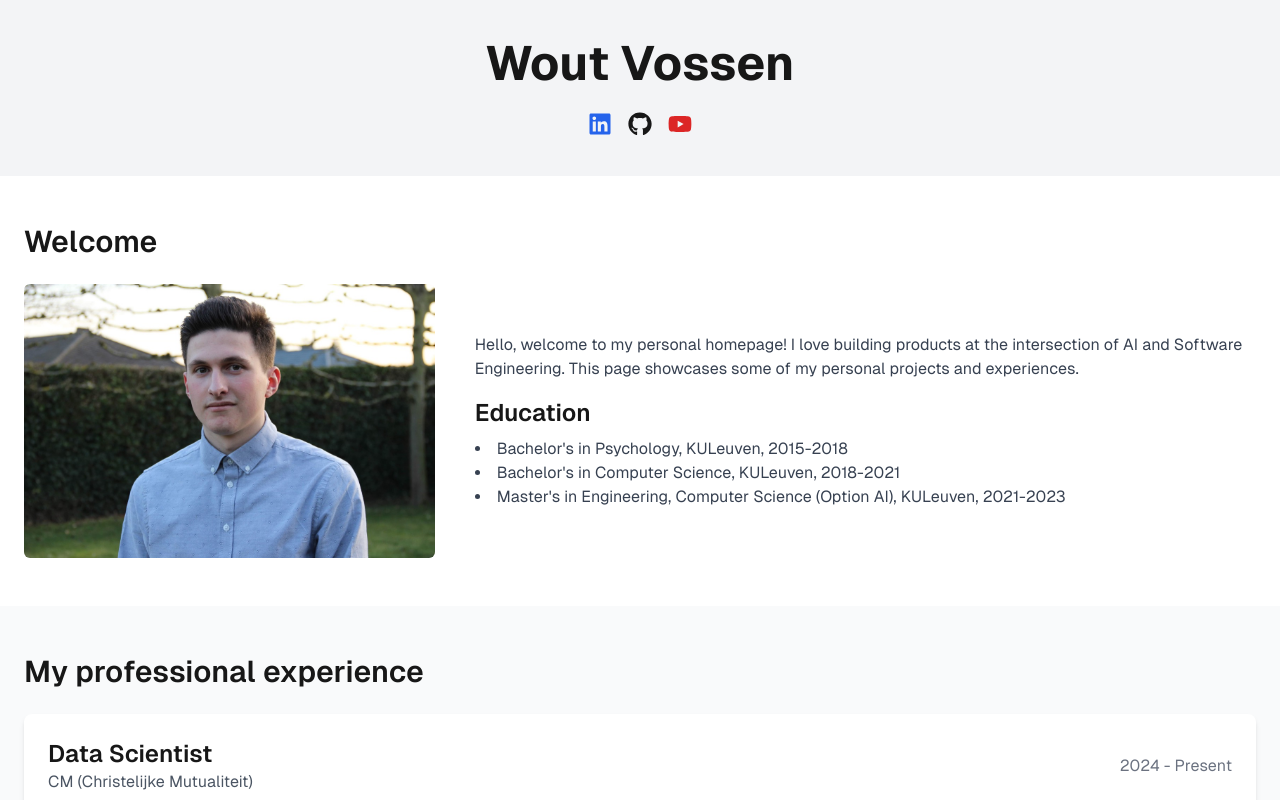
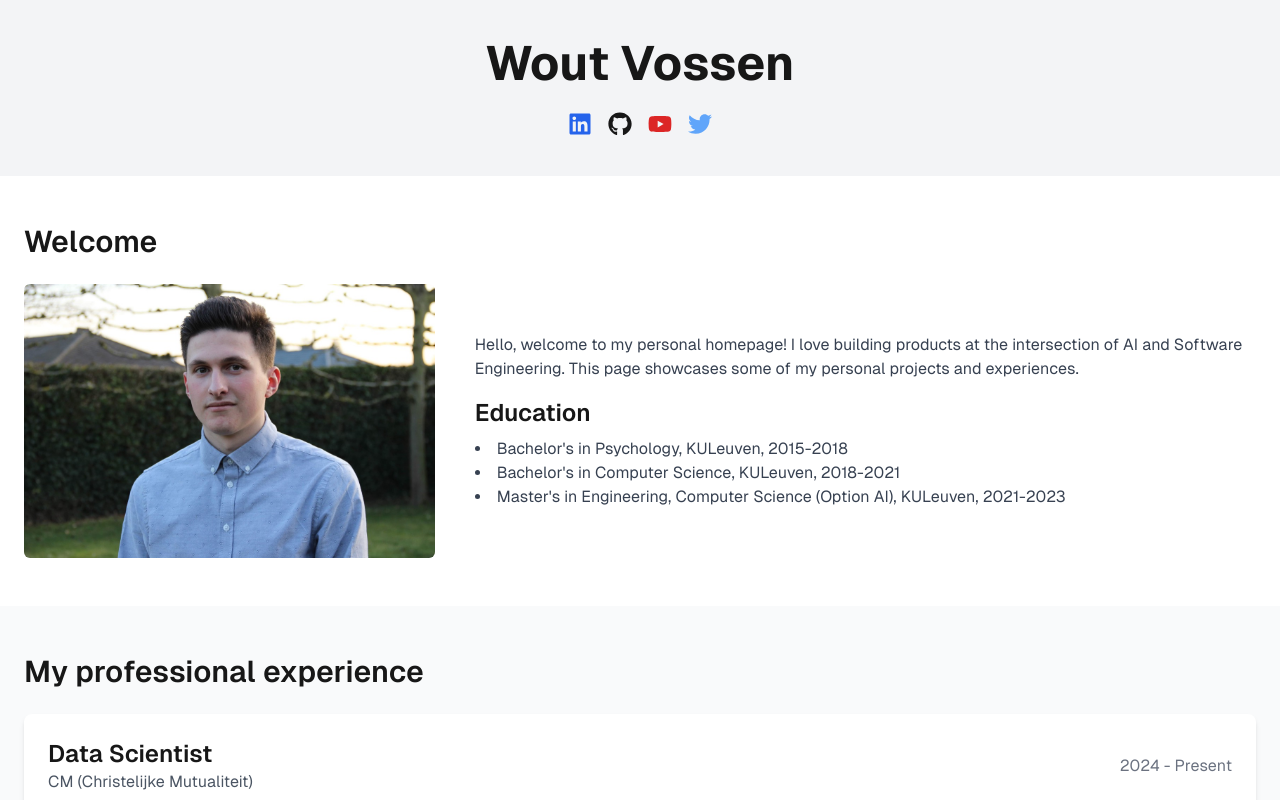
Before and after one commit to vossenwout/vossenwout.github.io, a Next.js app: page / in a window 1280 px wide. Shown: the top 800 px of the page. Built offline with nearby package versions, Linux system fonts and the light colour scheme.

Commit message:
Add twitter

```diff
--- a/src/app/page.tsx
+++ b/src/app/page.tsx
@@ -2,7 +2,7 @@ import Footer from "@/components/Footer";
 import ProjectCard from "@/components/ProjectCard";
 import PublicationCard from "@/components/PublicationCard";
 import Image from "next/image";
-import { FaLinkedin, FaGithub, FaYoutube } from "react-icons/fa";
+import { FaLinkedin, FaGithub, FaYoutube, FaTwitter } from "react-icons/fa";
 
 export default function Home() {
   const projects = [
@@ -77,6 +77,13 @@ export default function Home() {
             rel="noopener noreferrer"
           >
             <FaYoutube className="text-2xl text-red-600" />
+          </a>
+          <a
+            href="https://x.com/woutvossen" // Update with your Twitter handle
+            target="_blank"
+            rel="noopener noreferrer"
+          >
+            <FaTwitter className="text-2xl text-blue-400" /> {/* Add Twitter icon */}
           </a>
         </div>
       </section>
```
